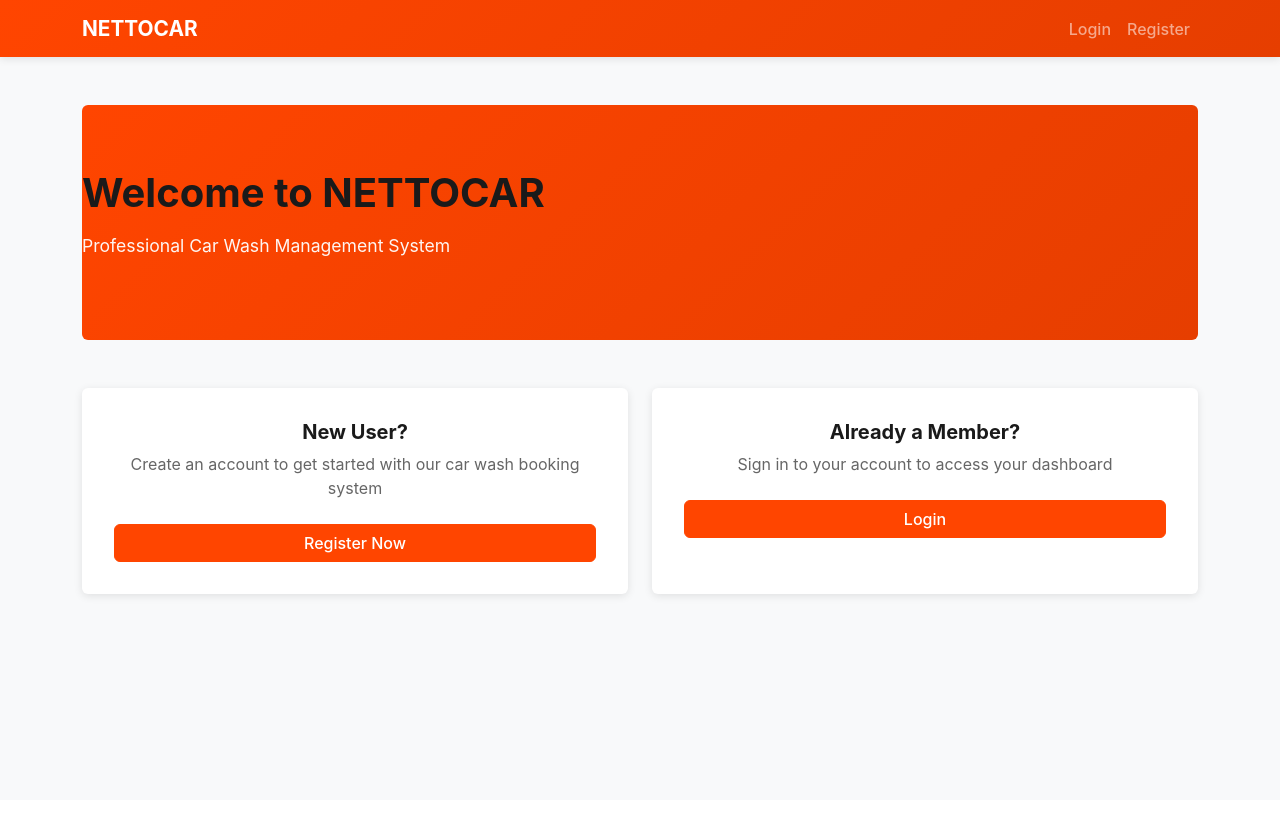
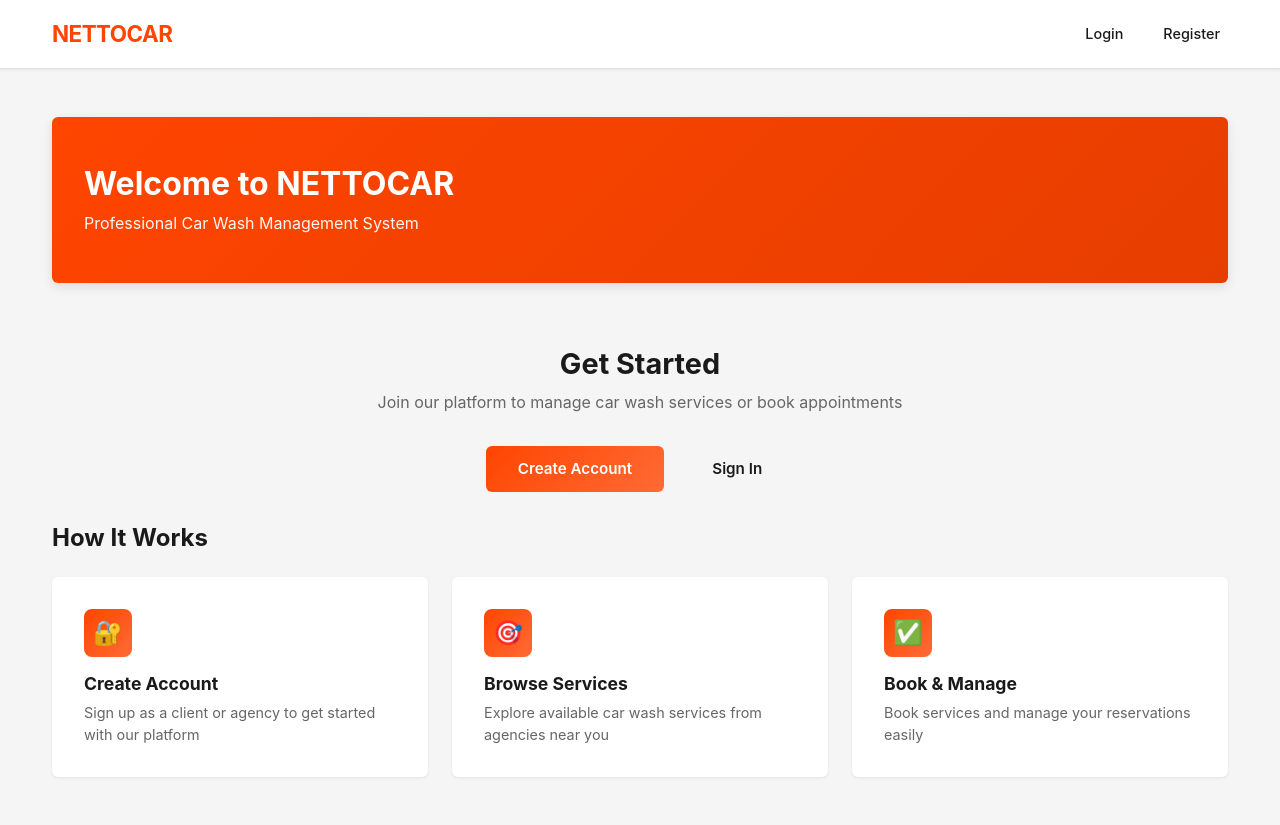
Before and after one commit to nordixdotma/NettoCar, a PHP site: page / in a window 1280 px wide. Before the commit the page ends 599 px from the top, so only its background shows below. Run offline with PHP 8.4, Linux system fonts and the light colour scheme.

Commit message:
first commit

```diff
--- a/index.php
+++ b/index.php
@@ -9,133 +9,273 @@ require_once 'config/session.php';
     <title>NETTOCAR - Car Wash Management</title>
     <link href="https://cdn.jsdelivr.net/npm/bootstrap@5.3.0/dist/css/bootstrap.min.css" rel="stylesheet">
     <style>
+        * {
+            margin: 0;
+            padding: 0;
+            box-sizing: border-box;
+        }
+
         :root {
             --primary-color: #ff4500;
             --primary-dark: #e63e00;
             --primary-light: #ff6b35;
-            --bg-light: #f8f9fa;
+            --bg-light: #f5f5f5;
+            --bg-white: #ffffff;
+            --text-primary: #1a1a1a;
+            --text-secondary: #666666;
+            --border-color: #e0e0e0;
             --border-radius: 6px;
+            --shadow-sm: 0 1px 3px rgba(0, 0, 0, 0.08);
+            --shadow-md: 0 4px 12px rgba(0, 0, 0, 0.1);
+            --shadow-lg: 0 8px 24px rgba(0, 0, 0, 0.12);
         }
 
         body {
             background-color: var(--bg-light);
             font-family: -apple-system, BlinkMacSystemFont, 'Segoe UI', Roboto, sans-serif;
+            color: var(--text-primary);
         }
 
+        /* Navbar styling - clean white design with subtle border */
         .navbar {
-            background: linear-gradient(135deg, var(--primary-color) 0%, var(--primary-dark) 100%) !important;
-            box-shadow: 0 2px 8px rgba(0,0,0,0.1);
+            background: var(--bg-white);
+            border-bottom: 1px solid var(--border-color);
+            box-shadow: var(--shadow-sm);
+            padding: 0.75rem 0;
         }
 
         .navbar-brand {
             font-weight: 700;
-            font-size: 1.3rem;
+            font-size: 1.4rem;
+            color: var(--primary-color) !important;
+            letter-spacing: -0.5px;
         }
 
         .nav-link {
+            color: var(--text-primary) !important;
             font-weight: 500;
-            transition: opacity 0.2s;
+            font-size: 0.9rem;
+            transition: color 0.2s ease;
+            margin-left: 1.5rem;
         }
 
         .nav-link:hover {
-            opacity: 0.8;
+            color: var(--primary-color) !important;
         }
 
+        .nav-welcome {
+            color: var(--text-secondary) !important;
+            font-weight: 500;
+            font-size: 0.9rem;
+            margin-right: 1.5rem;
+        }
+
+        /* Main container and spacing */
+        .container {
+            max-width: 1200px;
+        }
+
+        .page-section {
+            margin-bottom: 3rem;
+        }
+
+        /* Hero section - clean and minimal */
         .hero-section {
             background: linear-gradient(135deg, var(--primary-color) 0%, var(--primary-dark) 100%);
             color: white;
-            padding: 4rem 0;
-            margin-bottom: 3rem;
+            padding: 3rem 2rem;
             border-radius: var(--border-radius);
+            margin-bottom: 2rem;
+            box-shadow: var(--shadow-md);
         }
 
         .hero-section h1 {
             font-weight: 700;
-            font-size: 2.5rem;
-            margin-bottom: 1rem;
+            font-size: 2rem;
+            margin-bottom: 0.5rem;
+            line-height: 1.2;
         }
 
         .hero-section p {
-            font-size: 1.1rem;
+            font-size: 1rem;
             opacity: 0.95;
+            margin: 0;
         }
 
+        .role-badge {
+            display: inline-block;
+            background-color: rgba(255, 255, 255, 0.25);
+            color: white;
+            padding: 0.4rem 0.8rem;
+            border-radius: 4px;
+            font-weight: 600;
+            font-size: 0.8rem;
+            margin-top: 0.75rem;
+        }
+
+        /* Dashboard cards - consistent with other pages */
         .dashboard-card {
+            background: var(--bg-white);
             border: none;
             border-radius: var(--border-radius);
-            box-shadow: 0 2px 8px rgba(0,0,0,0.1);
-            transition: transform 0.2s, box-shadow 0.2s;
+            box-shadow: var(--shadow-sm);
+            transition: all 0.3s ease;
             height: 100%;
+            overflow: hidden;
         }
 
         .dashboard-card:hover {
             transform: translateY(-4px);
-            box-shadow: 0 4px 16px rgba(0,0,0,0.15);
+            box-shadow: var(--shadow-lg);
         }
 
         .dashboard-card .card-body {
             padding: 2rem;
+            display: flex;
+            flex-direction: column;
+        }
+
+        .dashboard-card .card-icon {
+            width: 48px;
+            height: 48px;
+            background: linear-gradient(135deg, var(--primary-color) 0%, var(--primary-light) 100%);
+            border-radius: 8px;
+            display: flex;
+            align-items: center;
+            justify-content: center;
+            color: white;
+            font-size: 1.5rem;
+            margin-bottom: 1rem;
         }
 
         .dashboard-card h5 {
             font-weight: 700;
-            color: #1a1a1a;
+            color: var(--text-primary);
             margin-bottom: 0.5rem;
+            font-size: 1.1rem;
         }
 
         .dashboard-card p {
-            color: #666;
+            color: var(--text-secondary);
+            margin-bottom: 1.5rem;
+            font-size: 0.9rem;
+            flex-grow: 1;
+        }
+
+        .dashboard-card .btn {
+            align-self: flex-start;
+        }
+
+        /* Button styling */
+        .btn {
+            border-radius: var(--border-radius);
+            font-weight: 600;
+            font-size: 0.9rem;
+            padding: 0.65rem 1.5rem;
+            border: none;
+            transition: all 0.2s ease;
+            cursor: pointer;
+        }
+
+        .btn-primary {
+            background: linear-gradient(135deg, var(--primary-color) 0%, var(--primary-light) 100%);
+            color: white;
+        }
+
+        .btn-primary:hover {
+            transform: translateY(-2px);
+            box-shadow: 0 6px 16px rgba(255, 69, 0, 0.3);
+            color: white;
+        }
+
+        .btn-secondary {
+            background: var(--bg-light);
+            color: var(--text-primary);
+        }
+
+        .btn-secondary:hover {
+            background: var(--border-color);
+            color: var(--text-primary);
+        }
+
+        /* Section title styling */
+        .section-title {
+            font-weight: 700;
+            font-size: 1.5rem;
+            color: var(--text-primary);
             margin-bottom: 1.5rem;
         }
 
-        .btn-primary {
-            background-color: var(--primary-color);
-            border-color: var(--primary-color);
-            border-radius: var(--border-radius);
-            font-weight: 500;
-            transition: all 0.2s;
+        /* Grid layout for cards */
+        .cards-grid {
+            display: grid;
+            grid-template-columns: repeat(auto-fit, minmax(300px, 1fr));
+            gap: 1.5rem;
         }
 
-        .btn-primary:hover {
-            background-color: var(--primary-dark);
-            border-color: var(--primary-dark);
-            transform: translateY(-2px);
+        /* Welcome section for non-logged-in users */
+        .welcome-section {
+            text-align: center;
+            padding: 2rem 0;
         }
 
-        .alert {
-            border: none;
-            border-radius: var(--border-radius);
+        .welcome-section h2 {
+            font-weight: 700;
+            font-size: 1.8rem;
+            margin-bottom: 0.5rem;
+            color: var(--text-primary);
         }
 
-        .alert-info {
-            background-color: #e0f2fe;
-            color: #0369a1;
+        .welcome-section p {
+            color: var(--text-secondary);
+            font-size: 1rem;
+            margin-bottom: 2rem;
         }
 
-        .alert-warning {
-            background-color: #fef3c7;
-            color: #92400e;
+        .auth-buttons {
+            display: flex;
+            gap: 1rem;
+            justify-content: center;
+            flex-wrap: wrap;
         }
 
-        .role-badge {
-            display: inline-block;
-            background-color: var(--primary-color);
-            color: white;
-            padding: 0.4rem 0.8rem;
-            border-radius: 4px;
-            font-weight: 600;
-            font-size: 0.85rem;
+        .auth-buttons .btn {
+            padding: 0.75rem 2rem;
+            font-size: 0.95rem;
         }
 
-        h1 {
-            font-weight: 700;
-            color: #1a1a1a;
+        /* Responsive adjustments */
+        @media (max-width: 768px) {
+            .hero-section {
+                padding: 2rem 1.5rem;
+            }
+
+            .hero-section h1 {
+                font-size: 1.5rem;
+            }
+
+            .section-title {
+                font-size: 1.25rem;
+            }
+
+            .cards-grid {
+                grid-template-columns: 1fr;
+            }
+
+            .nav-link {
+                margin-left: 0;
+                margin-top: 0.5rem;
+            }
+
+            .nav-welcome {
+                margin-right: 0;
+            }
         }
     </style>
 </head>
 <body>
-    <!-- Updated navbar with modern gradient design -->
-    <nav class="navbar navbar-expand-lg navbar-dark">
+    <!-- Clean navbar with modern design -->
+    <nav class="navbar navbar-expand-lg">
         <div class="container">
             <a class="navbar-brand" href="index.php">NETTOCAR</a>
             <button class="navbar-toggler" type="button" data-bs-toggle="collapse" data-bs-target="#navbarNav">
@@ -145,7 +285,7 @@ require_once 'config/session.php';
                 <ul class="navbar-nav ms-auto">
                     <?php if (isLoggedIn()): ?>
                         <li class="nav-item">
-                            <span class="nav-link">Welcome, <?php echo htmlspecialchars($_SESSION['name']); ?></span>
+                            <span class="nav-welcome">Welcome, <?php echo htmlspecialchars($_SESSION['name']); ?></span>
                         </li>
                         <li class="nav-item">
                             <a class="nav-link" href="auth/logout.php">Logout</a>
@@ -165,113 +305,139 @@ require_once 'config/session.php';
 
     <div class="container mt-5">
         <?php if (isLoggedIn()): ?>
-            <!-- Added hero section with role information -->
+            <!-- Hero section for logged-in users -->
             <div class="hero-section">
                 <h1>Welcome back, <?php echo htmlspecialchars($_SESSION['name']); ?>!</h1>
                 <p>You are logged in as <span class="role-badge"><?php echo htmlspecialchars(strtoupper($_SESSION['role'])); ?></span></p>
             </div>
 
-            <div class="row g-4">
+            <!-- Admin Dashboard Section -->
             <?php if (hasRole('admin')): ?>
-                    <div class="col-md-6 col-lg-4">
+                <div class="page-section">
+                    <h2 class="section-title">Admin Dashboard</h2>
+                    <div class="cards-grid">
                         <div class="card dashboard-card">
                             <div class="card-body">
-                                <h5 class="card-title">Admin Dashboard</h5>
-                                <p class="card-text">Manage agencies, view payments, and system statistics</p>
-                                <a href="admin/dashboard.php" class="btn btn-primary w-100">Go to Dashboard</a>
+                                <div class="card-icon">📊</div>
+                                <h5 class="card-title">Dashboard</h5>
+                                <p class="card-text">View system overview and key metrics</p>
+                                <a href="admin/dashboard.php" class="btn btn-primary">Go to Dashboard</a>
+                            </div>
+                        </div>
+                        <div class="card dashboard-card">
+                            <div class="card-body">
+                                <div class="card-icon">💳</div>
+                                <h5 class="card-title">Payments</h5>
+                                <p class="card-text">Manage all payment transactions and revenue</p>
+                                <a href="admin/payments.php" class="btn btn-primary">View Payments</a>
+                            </div>
+                        </div>
+                        <div class="card dashboard-card">
+                            <div class="card-body">
+                                <div class="card-icon">📈</div>
+                                <h5 class="card-title">Statistics</h5>
+                                <p class="card-text">Analyze system performance and trends</p>
+                                <a href="admin/statistics.php" class="btn btn-primary">View Statistics</a>
                             </div>
                         </div>
                     </div>
-                    <div class="col-md-6 col-lg-4">
+                </div>
+
+            <!-- Agency Dashboard Section -->
+            <?php elseif (hasRole('agency')): ?>
+                <div class="page-section">
+                    <h2 class="section-title">Agency Dashboard</h2>
+                    <div class="cards-grid">
                         <div class="card dashboard-card">
                             <div class="card-body">
-                                <h5 class="card-title">Payments</h5>
-                                <p class="card-text">View all payment transactions and revenue</p>
-                                <a href="admin/payments.php" class="btn btn-primary w-100">View Payments</a>
+                                <div class="card-icon">🏢</div>
+                                <h5 class="card-title">Dashboard</h5>
+                                <p class="card-text">View your agency overview and statistics</p>
+                                <a href="agency/dashboard.php" class="btn btn-primary">Go to Dashboard</a>
+                            </div>
+                        </div>
+                        <div class="card dashboard-card">
+                            <div class="card-body">
+                                <div class="card-icon">🧼</div>
+                                <h5 class="card-title">Services</h5>
+                                <p class="card-text">Add and manage your car wash services</p>
+                                <a href="agency/services.php" class="btn btn-primary">Manage Services</a>
+                            </div>
+                        </div>
+                        <div class="card dashboard-card">
+                            <div class="card-body">
+                                <div class="card-icon">📅</div>
+                                <h5 class="card-title">Reservations</h5>
+                                <p class="card-text">View and manage client reservations</p>
+                                <a href="agency/reservations.php" class="btn btn-primary">View Reservations</a>
                             </div>
                         </div>
                     </div>
-                    <div class="col-md-6 col-lg-4">
+                </div>
+
+            <!-- Client Dashboard Section -->
+            <?php elseif (hasRole('client')): ?>
+                <div class="page-section">
+                    <h2 class="section-title">Client Dashboard</h2>
+                    <div class="cards-grid">
                         <div class="card dashboard-card">
                             <div class="card-body">
-                                <h5 class="card-title">Statistics</h5>
-                                <p class="card-text">Analyze system performance and trends</p>
-                                <a href="admin/statistics.php" class="btn btn-primary w-100">View Statistics</a>
+                                <div class="card-icon">👤</div>
+                                <h5 class="card-title">Dashboard</h5>
+                                <p class="card-text">View your profile and booking history</p>
+                                <a href="client/dashboard.php" class="btn btn-primary">Go to Dashboard</a>
                             </div>
                         </div>
-                    </div>
-                <?php elseif (hasRole('agency')): ?>
-                    <div class="col-md-6 col-lg-4">
                         <div class="card dashboard-card">
                             <div class="card-body">
-                                <h5 class="card-title">Agency Dashboard</h5>
-                                <p class="card-text">Manage your services and reservations</p>
-                                <a href="agency/dashboard.php" class="btn btn-primary w-100">Go to Dashboard</a>
-                            </div>
-                        </div>
-                    </div>
-                    <div class="col-md-6 col-lg-4">
-                        <div class="card dashboard-card">
-                            <div class="card-body">
-                                <h5 class="card-title">Services</h5>
-                                <p class="card-text">Add and manage your car wash services</p>
-                                <a href="agency/services.php" class="btn btn-primary w-100">Manage Services</a>
-                            </div>
-                        </div>
-                    </div>
-                    <div class="col-md-6 col-lg-4">
-                        <div class="card dashboard-card">
-                            <div class="card-body">
-                                <h5 class="card-title">Reservations</h5>
-                                <p class="card-text">View and manage client reservations</p>
-                                <a href="agency/reservations.php" class="btn btn-primary w-100">View Reservations</a>
-                            </div>
-                        </div>
-                    </div>
-                <?php elseif (hasRole('client')): ?>
-                    <div class="col-md-6 col-lg-4">
-                        <div class="card dashboard-card">
-                            <div class="card-body">
-                                <h5 class="card-title">Client Dashboard</h5>
-                                <p class="card-text">Book services and view your reservations</p>
-                                <a href="client/dashboard.php" class="btn btn-primary w-100">Go to Dashboard</a>
-                            </div>
-                        </div>
-                    </div>
-                    <div class="col-md-6 col-lg-4">
-                        <div class="card dashboard-card">
-                            <div class="card-body">
+                                <div class="card-icon">🚗</div>
                                 <h5 class="card-title">Book Service</h5>
                                 <p class="card-text">Browse and book available car wash services</p>
-                                <a href="client/book-service.php" class="btn btn-primary w-100">Book Now</a>
+                                <a href="client/book-service.php" class="btn btn-primary">Book Now</a>
+                            </div>
                         </div>
                     </div>
                 </div>
             <?php endif; ?>
-            </div>
+
         <?php else: ?>
-            <!-- Improved welcome section for non-logged-in users -->
+            <!-- Welcome section for non-logged-in users -->
             <div class="hero-section">
                 <h1>Welcome to NETTOCAR</h1>
                 <p>Professional Car Wash Management System</p>
             </div>
 
-            <div class="row g-4">
-                <div class="col-md-6">
-                    <div class="card dashboard-card">
-                        <div class="card-body text-center">
-                            <h5 class="card-title">New User?</h5>
-                            <p class="card-text">Create an account to get started with our car wash booking system</p>
-                            <a href="auth/register.php" class="btn btn-primary w-100">Register Now</a>
+            <div class="welcome-section">
+                <h2>Get Started</h2>
+                <p>Join our platform to manage car wash services or book appointments</p>
+                <div class="auth-buttons">
+                    <a href="auth/register.php" class="btn btn-primary">Create Account</a>
+                    <a href="auth/login.php" class="btn btn-secondary">Sign In</a>
                 </div>
             </div>
+
+            <div class="page-section">
+                <h2 class="section-title">How It Works</h2>
+                <div class="cards-grid">
+                    <div class="card dashboard-card">
+                        <div class="card-body">
+                            <div class="card-icon">🔐</div>
+                            <h5 class="card-title">Create Account</h5>
+                            <p class="card-text">Sign up as a client or agency to get started with our platform</p>
                         </div>
-                <div class="col-md-6">
+                    </div>
                     <div class="card dashboard-card">
-                        <div class="card-body text-center">
-                            <h5 class="card-title">Already a Member?</h5>
-                            <p class="card-text">Sign in to your account to access your dashboard</p>
-                            <a href="auth/login.php" class="btn btn-primary w-100">Login</a>
+                        <div class="card-body">
+                            <div class="card-icon">🎯</div>
+                            <h5 class="card-title">Browse Services</h5>
+                            <p class="card-text">Explore available car wash services from agencies near you</p>
+                        </div>
+                    </div>
+                    <div class="card dashboard-card">
+                        <div class="card-body">
+                            <div class="card-icon">✅</div>
+                            <h5 class="card-title">Book & Manage</h5>
+                            <p class="card-text">Book services and manage your reservations easily</p>
                         </div>
                     </div>
                 </div>
```
Lines whose indentation alone changed are shown as unchanged.
